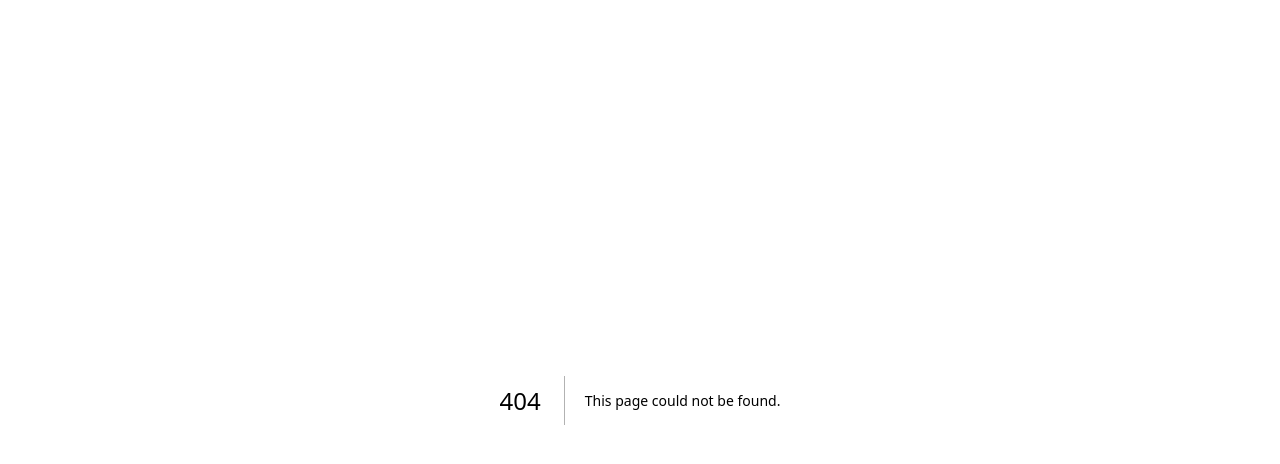
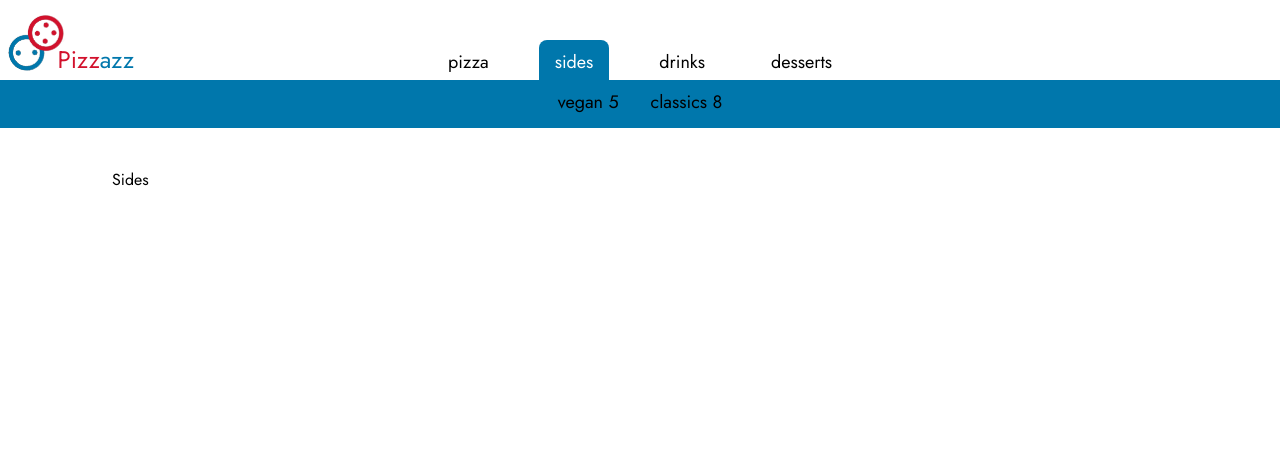
Before and after one commit to MarsGotBars/dominono, a Next.js app: page /sides in a window 1280 px wide. Before the commit this address had no page. Shown: the top 464 px of the page. Built offline with nearby package versions, Linux system fonts and the light colour scheme.

Commit message:
fixed some small mistakes with a/Link tags, added pages for routing, adjusted pagewrapper and made it into the main container, reconstructed map function to completely map all categories of food/drinks and also list all items in these categories

```diff
--- /dev/null
+++ b/app/drinks/page.tsx
@@ -0,0 +1,11 @@
+import { PageWrapper } from "pagewrapper/Pagewrapper";
+
+export default function Drinks(){
+    return (
+        <PageWrapper>
+            <div>
+                Sides
+            </div>
+        </PageWrapper>
+    );
+}
--- a/app/layout.tsx
+++ b/app/layout.tsx
@@ -3,7 +3,10 @@ import type { Metadata } from 'next'
 import { Jost } from 'next/font/google'
 import Header from '@/layout/Header'
 const jost = Jost({ subsets: ['latin'] })
-
+import CardData from "@/components/Cards/CardData";
+import { cardTypes } from "types";
+import Card from "@/components/Cards/Card"
+import CardList from "@/components/Cards/CardList";
 export const metadata: Metadata = {
   title: 'Dominono',
   description: 'Generated by create next app',
@@ -14,9 +17,13 @@ export default function RootLayout({
 }: {
   children: React.ReactNode
 }) {
+  const { Pizzas, Drinks } = CardData
+  const { classics, vegan } = Pizzas
+  const { shakes, drinks } = Drinks
+
   return (
     <html lang="en">
-      <body className={jost.className}>{children}</body>
+      <body className={jost.className}><Header subItem={Pizzas}/>{children}</body>
     </html>
   )
 }
--- /dev/null
+++ b/app/pizza/page.tsx
@@ -0,0 +1,32 @@
+'use client'
+import CardData from "@/components/Cards/CardData";
+import { cardTypes } from "types";
+import Card from "@/components/Cards/Card"
+import CardList from "@/components/Cards/CardList";
+import { PageWrapper } from "pagewrapper/Pagewrapper";
+
+export default function Pizza() {
+    const { Pizzas } = CardData
+    console.log(Object.entries(Pizzas));
+
+    return (
+        <PageWrapper>
+            {Object.entries(Pizzas).map((item, key: number) => {
+                console.log(item, key);
+                const category = item[0].charAt(0).toUpperCase() + item[0].slice(1);
+                return (
+                    <div key={key}>
+                        <CardList id={category}>
+                            <h2>{category}</h2>
+                            {item[1].map((card, id) => {
+                                return (
+                                    <Card key={id} info={card.info} price={card.price} item={card.item} src={card.src} />
+                                )
+                            })}
+                        </CardList>
+                    </div>
+                )
+            })}
+        </PageWrapper>
+    )
+}
--- /dev/null
+++ b/app/sides/page.tsx
@@ -0,0 +1,10 @@
+import { PageWrapper } from "pagewrapper/Pagewrapper";
+export default function Sides(){
+    return (
+        <PageWrapper>
+            <div>
+                Sides
+            </div>
+        </PageWrapper>
+    );
+}
--- a/components/Cards/Card.tsx
+++ b/components/Cards/Card.tsx
@@ -3,7 +3,6 @@ import classNames from "classnames"
 import Image from "next/image"
 import { useState } from "react"
 interface cardProps {
-    key: number
     item: string
     src: string
     info: string
@@ -12,10 +11,10 @@ interface cardProps {
 
 export default function Card(props: cardProps) {
     const [bool, setBool] = useState<boolean>(false)
-    const { key, item, src, info, price } = props
+    const { item, src, info, price } = props
 
     return (
-        <figure onClick={() => setBool(!bool)} className={classNames(bool === true ? "h-full" : "h-24", " cursor-pointer p-2 my-5 bg-gradient-to-t from-gray-300 from-5% to-white w-1/2 ")} key={key}>
+        <figure onClick={() => setBool(!bool)} className={classNames(bool === true ? "h-full" : "h-24", " cursor-pointer p-2 my-5 bg-gradient-to-t from-gray-300 from-5% to-white w-1/2 ")}>
             <Image src={src} alt={item} />
             <figcaption className="text-black overflow-hidden -skew-x-12 w-3/4 flex items-center justify-between text-3xl text-end relative mx-auto antialiased">
                 <p>{price}</p>
--- a/components/Cards/CardList.tsx
+++ b/components/Cards/CardList.tsx
@@ -1,6 +1,12 @@
-export const CardList = ({children, id}:any) =>{
+import classNames from "classnames"
+export interface Props{
+    children: React.ReactNode,
+    id: string,
+    className?: string
+}
+export const CardList = ({children, id, className}: Props) =>{
     return(
-        <div id={id}>
+        <div id={id} className={classNames("scroll-mt-36", className)}>
             {children}
         </div>
     )
--- a/layout/Header.tsx
+++ b/layout/Header.tsx
@@ -2,36 +2,39 @@
 import Image from "next/image"
 import dominono from "@/assets/logos/dominono.png"
 import { motion } from "framer-motion"
-import { useState } from 'react'
+import Link from "next/link"
+import { usePathname } from 'next/navigation';
+import Pizza from "app/pizza/page"
 
-const tabs = ['Pizza', 'Side dishes', 'Drinks', 'Desserts']
+const tabs = ['pizza', 'sides', 'drinks', 'desserts']
 export default function Header({ subItem }: any) {
-    const [selectedTab, setSelectedTab] = useState<string | null>('Pizza');
     const { vegan, classics } = subItem ?? {}
-    console.log(subItem);
 
+    const pathname = usePathname();
+    const path = pathname.slice(1);
     return (
         <header className="flex align-center justify-between bg-red-400 sticky top-0 w-full z-10">
             <nav className="mx-4 py-1 flex items-end justify-center w-full bg-white">
                 <div className="w-1/3">
-                    <div className="flex py-2 items-end cursor-pointer group w-fit">
+                    <div className="w-fit"><Link className="flex py-2 items-end cursor-pointer group" href='/'>
                         <figure className="h-16 group-hover:rotate-[225deg] duration-200 rotate-45 pr-1"><Image className="h-full w-full object-contain" src={dominono} alt="icon" /></figure>
                         <h1 className="text-2xl group-hover:text-blue text-red duration-200 my-0">Pizz<span className="text text-blue duration-200 group-hover:text-red">azz</span></h1>
-                    </div>
+                    </Link></div>
                 </div>
                 <div className="w-1/3">
-                    <ul className="flex align-center justify-between relative">
+                    <ul className="flex align-center justify-between">
                         {tabs.map((tab, i: number) => {
                             return (
-                                <li key={i} onClick={() => setSelectedTab(tab)}>
-                                    <motion.span
-                                        animate={{ color: tab === selectedTab ? "#fff" : "#000" }}
-                                        transition={{ duration: 0.3, ease: [0.43, 0.13, 0.23, 0.96], delay: 0.1 }}
-                                    >{tab}</motion.span>
-                                    {tab === selectedTab && <motion.div className="highlight" layoutId="underline"
-                                        transition={{ type: "spring", bounce: 0.2, duration: 0.75 }}
-                                    ></motion.div>}
-                                </li>
+                                <Link key={i} href={`/${tab}`}>
+                                    <li>
+                                        <motion.span
+                                            animate={{ color: tab === path ? "#fff" : "#000" }}
+                                            transition={{ duration: 0.3, ease: [0.43, 0.13, 0.23, 0.96], delay: 0.1 }}
+                                        >{tab}</motion.span>{tab === path && <motion.div className="highlight" layoutId="underline"
+                                            transition={{ type: "spring", bounce: 0.2, duration: 0.75 }}
+                                        ></motion.div>}
+                                    </li>
+                                </Link>
                             )
                         })}
                     </ul>
@@ -40,8 +43,13 @@ export default function Header({ subItem }: any) {
             </nav>
             <nav className="bg-blue w-full fixed h-12 top-20">
                 <ul className="flex items-center justify-center">
-                    <li><a href="#Vegan">{"Vegan " + vegan.length}</a></li>
-                    <li><a href="#Classics">{"Classics " + classics.length}</a></li>
+                    {Object.keys(subItem).map((item:any, id:number)=>{
+                        return(
+                            <a key={id} href={`#${item}`}><li>
+                                {`${item} ${item.length}`}
+                            </li></a>
+                        )
+                    })}
                 </ul>
             </nav>
         </header>
--- a/pagewrapper/Pagewrapper.tsx
+++ b/pagewrapper/Pagewrapper.tsx
@@ -1,14 +1,25 @@
 'use client'
-import { motion } from "framer-motion"
+import classNames from "classnames"
+import { AnimatePresence, motion } from "framer-motion"
+import { usePathname } from "next/navigation"
 export const PageWrapper = ({
     children,
     className,
-}:{children:React.ReactNode, className?:string}) => (
-    <motion.div
-    initial={{opacity: 0, y: 20}}
-    animate={{opacity: 1, y: 0 }}
-    exit={{opacity: 0, y: 20}}
-    >
-        {children}
-    </motion.div>
+}:{children:React.ReactNode, className?:string}) => {
+    const pathname = usePathname()
+    const path = pathname.slice(1)
+return(
+    <AnimatePresence mode="popLayout" onExitComplete={() => window.scrollTo(0, 0)}>
+        <motion.main
+        className={classNames("mt-20 container scroll-smooth", className)}
+        key={path}
+        initial={{opacity: 0, y: 20}}
+        animate={{opacity: 1, y: 0 }}
+        exit={{opacity: 0, y: 20}}
+        transition={{duration: 0.3, ease: [0.17, 0.67, 0.83, 0.67]}}
+        >
+            {children}
+        </motion.main>
+    </AnimatePresence>
 )
+}
--- a/styling/globals.css
+++ b/styling/globals.css
@@ -21,7 +21,7 @@ h3{
 p{
   @apply text-base;
 }
-ul > li{
+ul > a > li, ul > li{
   @apply cursor-pointer px-4 py-2 z-10 relative text-lg;
 }
 
--- a/tailwind.config.ts
+++ b/tailwind.config.ts
@@ -5,6 +5,7 @@ const config: Config = {
     './pages/**/*.{js,ts,jsx,tsx,mdx}',
     './components/**/*.{js,ts,jsx,tsx,mdx}',
     './app/**/*.{js,ts,jsx,tsx,mdx}',
+    './pagewrapper/*.{js,ts,jsx,tsx,mdx}',
     './layout/*.{js,ts,jsx,tsx,mdx}'
   ],
   theme: {
```
Also changed, not shown: app/page.tsx (+11 -39 lines).
